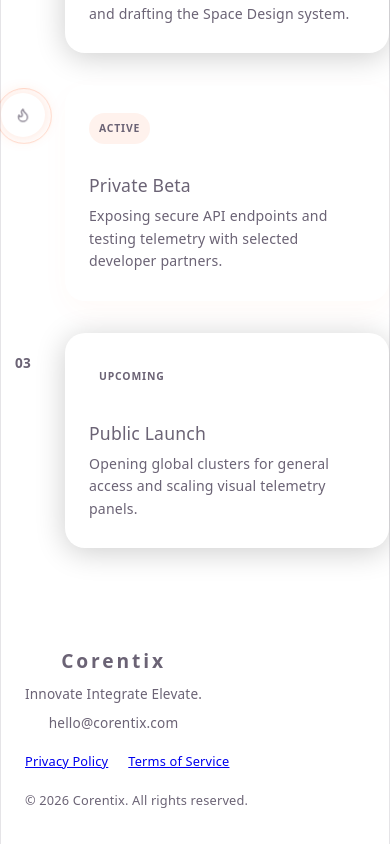
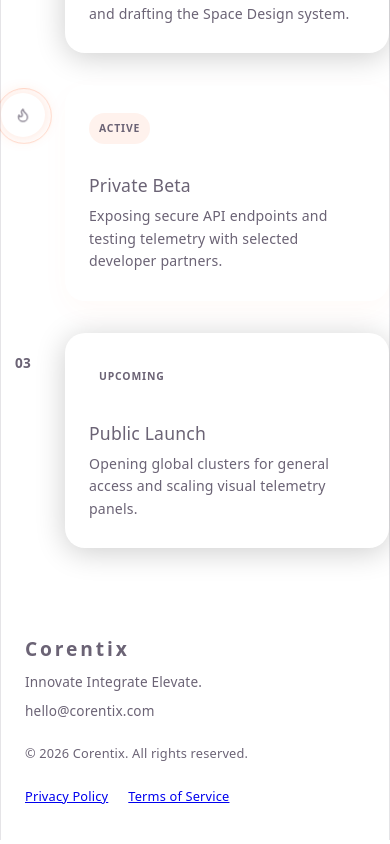
Before and after one commit to TheCorentix/framer-coming-soon, a React (Vite) app: page / in a window 390 px wide. Shown: the part 3258-4102 px from the top of the page. Built offline with nearby package versions, Linux system fonts and the light colour scheme; the HTML template or start-up script is replaced by a standard one.

Commit message:
Update Footer.css

```diff
--- a/src/components/Footer.css
+++ b/src/components/Footer.css
@@ -1,6 +1,6 @@
 .footer {
   background-color: var(--bg-primary);
-  padding: 80px 0 40px;
+  padding: 60px 0 40px;
   border-top: 1px solid var(--border-color);
   position: relative;
   z-index: 10;
@@ -10,15 +10,6 @@
   max-width: 1200px;
   margin: 0 auto;
   padding: 0 24px;
-}
-
-.footer-top {
-  display: flex;
-  justify-content: space-between;
-  align-items: center;
-  margin-bottom: 48px;
-  flex-wrap: wrap;
-  gap: 24px;
 }
 
 .brand-logo {
@@ -47,31 +38,6 @@
   color: var(--text-primary);
 }
 
-.footer-socials {
-  display: flex;
-  gap: 12px;
-}
-
-.social-btn {
-  width: 38px;
-  height: 38px;
-  border-radius: 50%;
-  border: 1px solid var(--border-color);
-  display: flex;
-  align-items: center;
-  justify-content: center;
-  color: var(--text-secondary);
-  background-color: transparent;
-  transition: var(--transition-smooth);
-}
-
-.social-btn:hover {
-  border-color: var(--text-primary);
-  color: var(--text-primary);
-  background-color: rgba(15, 23, 42, 0.02);
-  box-shadow: 0 4px 12px rgba(15, 23, 42, 0.04);
-}
-
 .footer-divider {
   border: none;
   height: 1px;
@@ -81,24 +47,22 @@
 
 .footer-bottom {
   display: grid;
-  grid-template-columns: 1fr auto 1fr;
+  grid-template-columns: auto 1fr auto;
   align-items: center;
   font-size: 0.8rem;
   color: var(--text-secondary);
-  gap: 16px;
+  gap: 24px;
 }
 
 .footer-copy {
-  grid-column: 2;
   text-align: center;
   margin: 0;
 }
 
 .footer-legal {
-  grid-column: 3;
-  justify-self: end;
   display: flex;
   gap: 24px;
+  justify-self: end;
 }
 
 .legal-link {
@@ -110,33 +74,30 @@
 }
 
 /* Tablet & Mobile responsive overrides */
-@media (max-width: 600px) {
+@media (max-width: 768px) {
   .footer {
-    padding: 60px 0 32px;
-  }
-
-  .footer-top {
-    flex-direction: column;
-    align-items: flex-start;
-    gap: 32px;
+    padding: 48px 0 32px;
   }
 
   .footer-bottom {
     grid-template-columns: 1fr;
     justify-items: flex-start;
-    gap: 16px;
+    gap: 20px;
+    text-align: left;
+  }
+
+  .footer-brand {
+    order: 1;
   }
 
   .footer-copy {
-    grid-column: 1;
     text-align: left;
     order: 2;
   }
 
   .footer-legal {
-    grid-column: 1;
     justify-self: start;
-    order: 1;
+    order: 3;
     width: 100%;
     justify-content: flex-start;
     gap: 20px;
```
